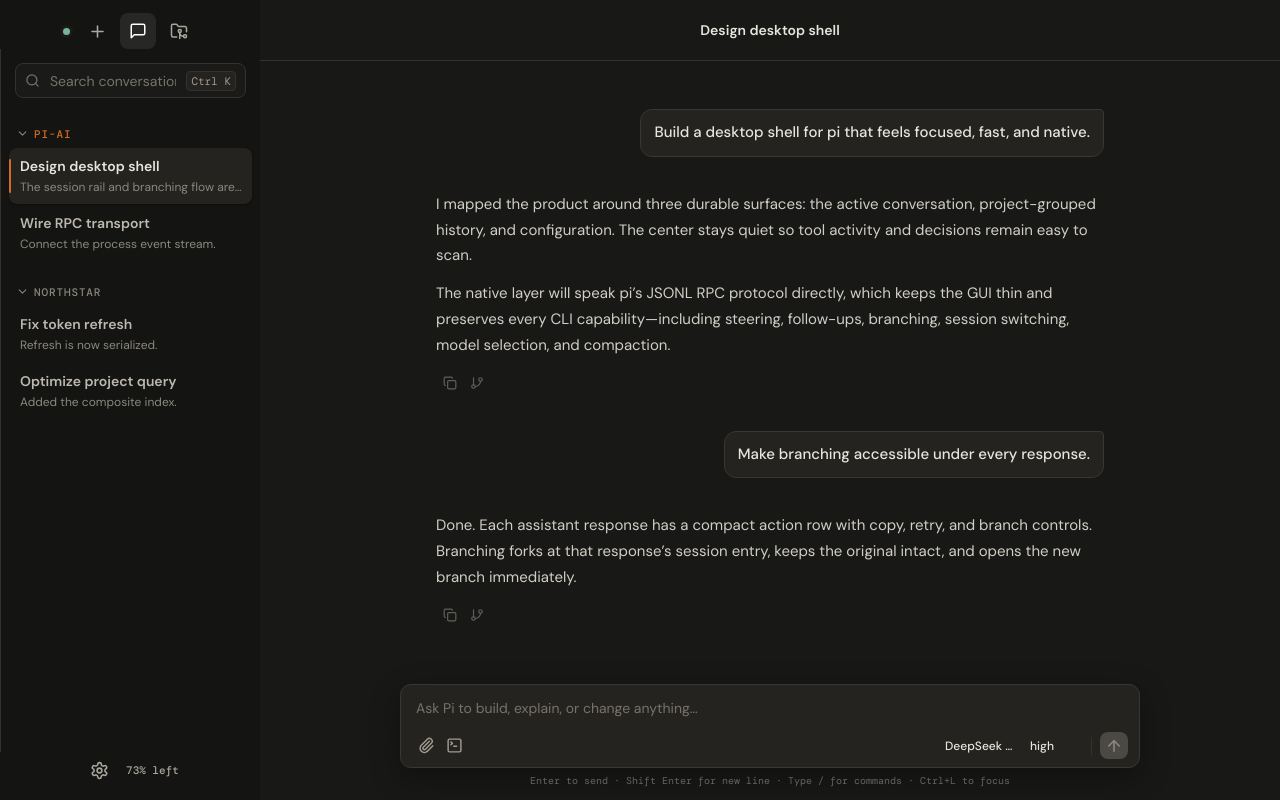
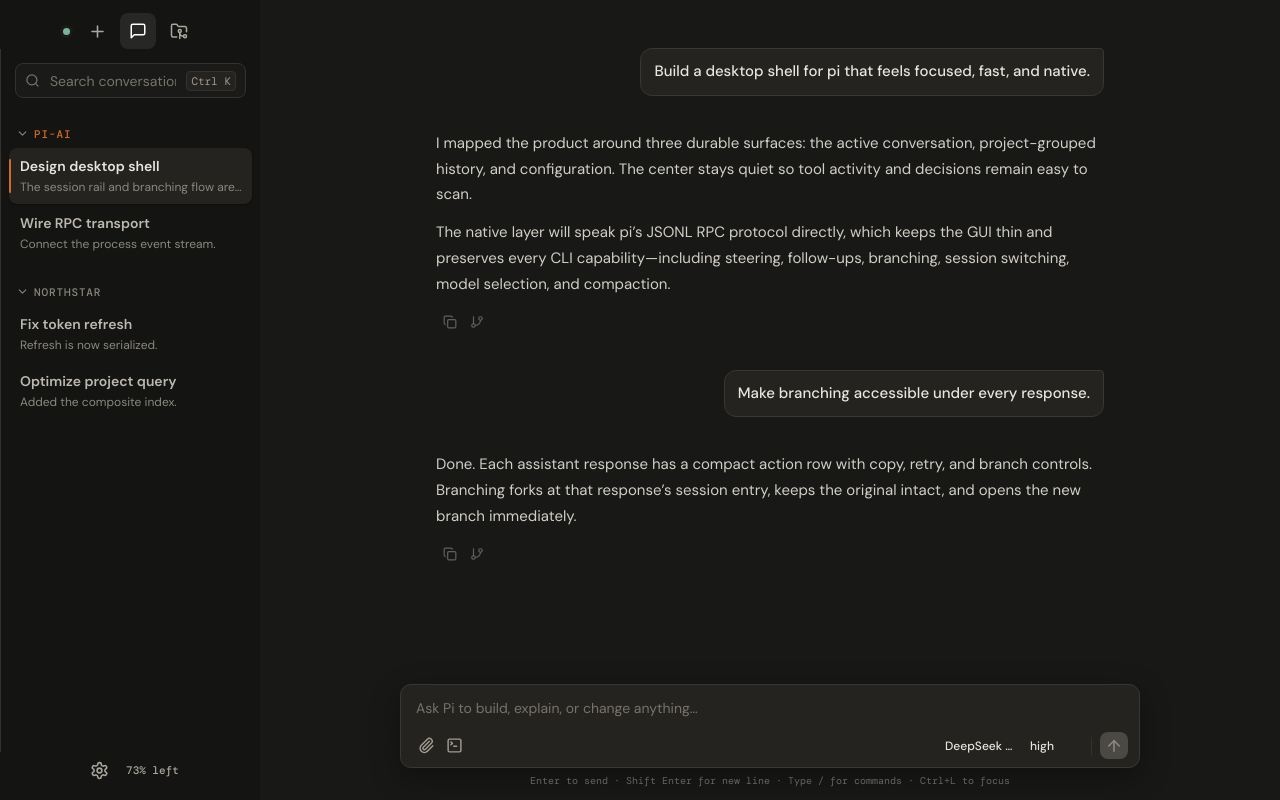
Before and after one commit to mattzq21/pi-op-out, a React (Vite) app: page / in a window 1280 px wide. Built offline with nearby package versions, Linux system fonts and the light colour scheme.

Commit message:
Committed all changes

```diff
--- a/src/components/ChatView.tsx
+++ b/src/components/ChatView.tsx
@@ -7,19 +7,12 @@ import { findReplaceableAbortedTurn } from "../lib/abortedTurn";
 
 interface Props { state: AgentState; messages: ChatMessage[]; models: Model[]; commands: SlashCommand[]; thinkingLevels: string[]; widgets: string[]; statuses: string[]; draft?: string; onDraftChange?: (value: string) => void; onSend: (text: string, behavior?: "steer" | "followUp", images?: ImageAttachment[]) => void; onAbort: () => void; onOpenTerminal: () => void; onBranch: (message: ChatMessage) => void; onModel: (model: Model) => void; onThinking: (level: string) => void; }
 
-function compactTitle(title: string) { const characters = Array.from(title); return characters.length > 50 ? `${characters.slice(0, 50).join("")}…` : title; }
-
 export function ChatView(props: Props) {
   const bottom = useRef<HTMLDivElement>(null);
   const turns = groupTurns(props.messages);
-  const sessionTitle = props.state.sessionName || "Untitled session";
-  const activity = props.state.activity || (props.state.isStreaming ? "Pi is working" : "");
   const abortedTurn = !props.state.isStreaming ? findReplaceableAbortedTurn(props.messages) : undefined;
   useEffect(() => { bottom.current?.scrollIntoView({ behavior: props.state.isStreaming ? "smooth" : "auto" }); }, [props.messages, props.state.isStreaming]);
-  return <main className={`chat-shell ${props.messages.length === 0 ? "new-session" : ""}`}>
-    {props.messages.length > 0 && <header className="chat-header">
-      <div className="chat-title"><div><strong title={sessionTitle}>{compactTitle(sessionTitle)}</strong>{activity && <small>{activity}</small>}</div></div>
-    </header>}
+  return <main className="chat-shell">
     <div className="messages" aria-live="polite"><div className="conversation">
       {!props.messages.length && <div className="empty-chat"><span>π</span></div>}
       {turns.map((turn, index) => <ConversationTurn key={turn[0]?.id || index} messages={turn} active={props.state.isStreaming && index === turns.length - 1} retryable={!props.state.isStreaming && index === turns.length - 1} onRetry={props.onSend} onBranch={props.onBranch} />)}<div ref={bottom} />
--- a/src/styles.css
+++ b/src/styles.css
@@ -37,11 +37,7 @@ kbd { font: 11px "DM Mono"; border: 1px solid #d5d1c9; background: white; paddin
 .empty-small { text-align: center; color: var(--muted); font-size: 13px; padding: 40px 10px; }
 
 .chat-workspace { order: 2; flex: 1; min-width: 0; min-height: 0; display: flex; flex-direction: column; overflow: hidden; }
-.chat-shell { flex: 1; min-width: 0; min-height: 0; display: grid; grid-template-rows: 61px 1fr auto; background: var(--paper); }
-.chat-shell.new-session { grid-template-rows: 1fr auto; }
-.chat-header { border-bottom: 1px solid var(--line); padding: 0 18px; display: flex; justify-content: center; align-items: center; }
-.chat-title { display: flex; align-items: center; }.chat-title > div { display: grid; gap: 2px; text-align: center; }.chat-title strong { font-size: 14px; }.chat-title small { font-size: 11px; color: var(--muted); }
-.header-controls { display: flex; align-items: center; gap: 4px; }
+.chat-shell { flex: 1; min-width: 0; min-height: 0; display: grid; grid-template-rows: 1fr auto; background: var(--paper); }
 .menu-anchor { position: relative; }.conversation-menu { position: absolute; z-index: 8; right: 0; top: 37px; width: 176px; padding: 5px; border: 1px solid var(--line); border-radius: 9px; background: white; box-shadow: 0 12px 35px #302b2226; }.conversation-menu button { width: 100%; height: 32px; border: 0; border-radius: 6px; background: transparent; display: flex; align-items: center; gap: 8px; padding: 0 8px; text-align: left; color: var(--muted); font-size: 12px; }.conversation-menu button:hover { background: #f1eee8; color: var(--ink); }
 .session-context-menu { position: fixed; right: auto; z-index: 30; }
 .select-control { height: 31px; border: 1px solid var(--line); border-radius: 7px; display: flex; align-items: center; padding: 0 7px; gap: 4px; background: white; }
@@ -108,7 +104,7 @@ kbd { font: 11px "DM Mono"; border: 1px solid #d5d1c9; background: white; paddin
   color: var(--ink);
 }
 .app.dark .icon-rail, .app.dark .session-panel { background: #141413; }
-.app.dark .chat-header, .app.dark .settings-shell, .app.dark .chat-shell { background: var(--paper); }
+.app.dark .settings-shell, .app.dark .chat-shell { background: var(--paper); }
 
 /* Raised surfaces and native controls need explicit dark colors. color-scheme alone
    does not reliably recolor selects in every desktop webview. */
```
Also changed, not shown: 1 other file (tests, documents, lock files or other folders).
